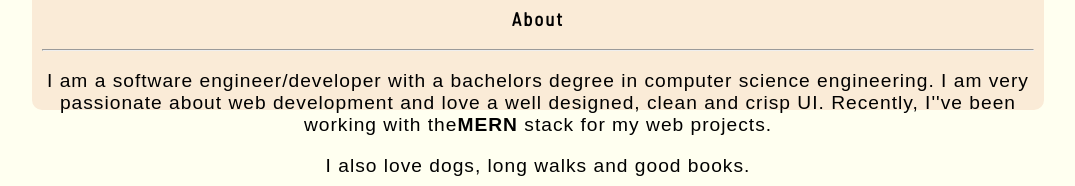
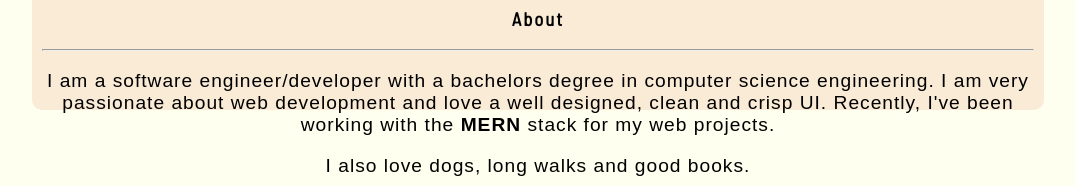
Before and after one commit to abhinav-m/personal-portfolio, a React app: page / in a window 1280 px wide. Shown: the part 513-699 px from the top of the page, without its empty margins (102-1177 px from the left). Built offline with nearby package versions, Linux system fonts and the light colour scheme; some icons are missing; a web font is replaced by a local one.

Commit message:
minor changes

```diff
--- a/index.html
+++ b/index.html
@@ -1,9 +1,11 @@
 <!DOCTYPE html>
 <html>
 <head>
+  <meta name ='viewport' content = 'width=device-width,initial-scale=1.0'>
 </head>
 <body>
-  <div id ='root'></div>
+<div id="container">
+</div>
 </body>
 <script src='bundle.js'></script>
 </html>
--- a/src/components/App.js
+++ b/src/components/App.js
@@ -5,9 +5,8 @@
 export default class App extends Component {
   render() {
     return (
-      <div>
         <LandingPage />
-      </div>
+
     );
   }
 }
--- a/src/components/Landing/Description.js
+++ b/src/components/Landing/Description.js
@@ -8,9 +8,9 @@
       <p>
         I am a software engineer/developer with a bachelors degree in computer
         science engineering. I am very passionate about web development and love
-        a well designed, clean and crisp UI. Recently, I''ve been working with
+        a well designed, clean and crisp UI. Recently, I've been working with
         the
-        <strong>MERN</strong> stack for my web projects.
+        {<strong> MERN </strong>} stack for my web projects.
       </p>
       <p>I also love dogs, long walks and good books.</p>
     </div>
--- a/src/components/LandingPage.js
+++ b/src/components/LandingPage.js
@@ -10,7 +10,7 @@
   render() {
     const url = "https://s9.postimg.org/6pc2xr49r/display-pic.jpg";
     return (
-      <div className="gridContainer">
+      <div className='gridContainer'>
         <Title />
         <ImageBox url={url} />
         <Description />
--- a/src/index.js
+++ b/src/index.js
@@ -3,4 +3,4 @@
 import App from "./components/App.js";
 import "../style/style.scss";
 
-ReactDOM.render(<App />, document.querySelector("#root"));
+ReactDOM.render(<App />, document.querySelector("#container"));
--- a/webpack.config.js
+++ b/webpack.config.js
@@ -17,7 +17,7 @@
         }
       },
       {
-        test: /\.scss$/,
+        test: /(\.scss|\.css)$/,
         use: [
           {
             loader: "style-loader" // creates style nodes from JS strings
```
